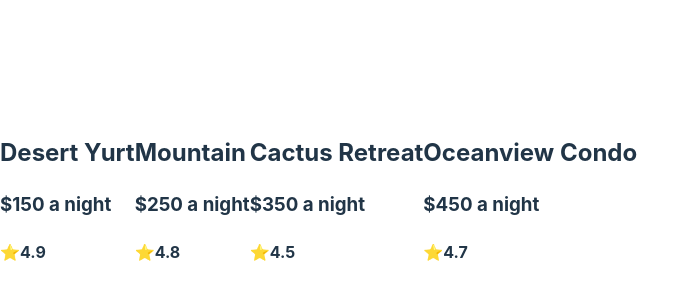
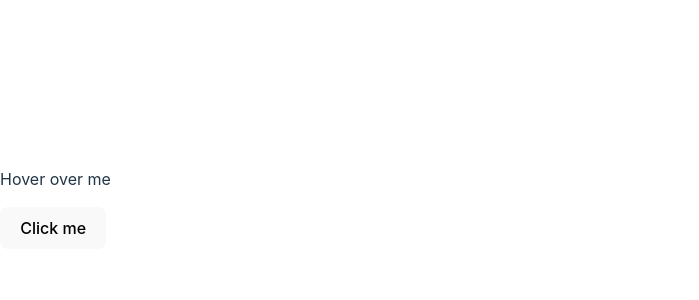
Before and after one commit to katerynaavetisyan/first-react-app, a React (Vite) app: page / in a window 1280 px wide. Shown: the part 200-500 px from the top of the page, without its empty margins (0-699 px from the left). Built offline with nearby package versions, Linux system fonts and the light colour scheme.

Commit message:
Practice events

```diff
--- a/src/App.jsx
+++ b/src/App.jsx
@@ -1,5 +1,14 @@
 
 import PropertyList from './PropertyList';
+import ShoppingList from './ShoppingList';
+import Clicker from './Clicker';
+
+const data = [
+  { id: 1, item: 'eggs', quantity: 12, completed: false },
+  { id: 2, item: 'pasta', quantity: 1, completed: true },
+  { id: 3, item: 'carrot', quantity: 2, completed: true },
+  { id: 4, item: 'apples', quantity: 4, completed: false },
+];
 
 const properties = [
   { id: 129031, name: 'Desert Yurt', rating: 4.9, price: 150 },
@@ -10,7 +19,9 @@ const properties = [
 function App() {
   return (
     <div>
-      <PropertyList properties={properties} />
+      <Clicker />
+      {/* <PropertyList properties={properties} /> */}
+      {/* <ShoppingList items={data} /> */}
     </div>
   )
 }
--- /dev/null
+++ b/src/Clicker.jsx
@@ -0,0 +1,15 @@
+
+function handleClick() {
+    console.log("Clicked the button!")
+}
+function handleHover() {
+    console.log("Hovered!")
+}
+export default function Clicker() {
+    return (
+        <div>
+            <p onMouseOver={handleHover}>Hover over me</p>
+            <button onClick={handleClick}>Click me</button>
+        </div>
+    )
+}
```
